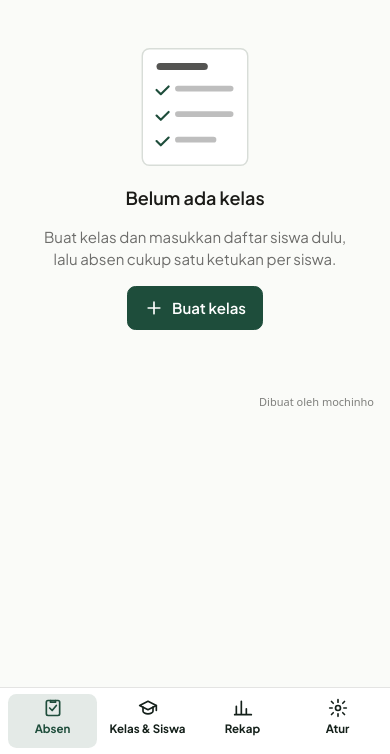
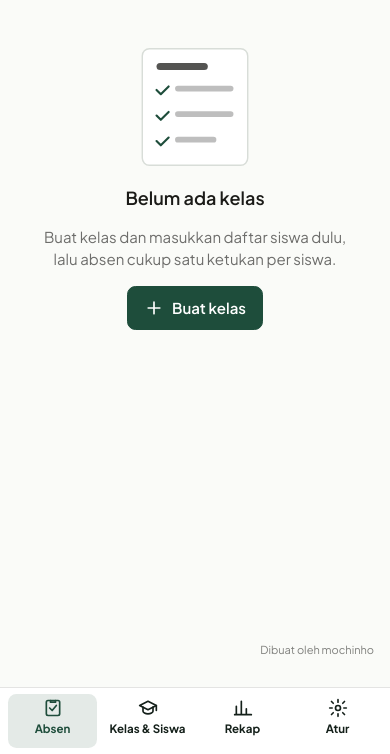
Before and after one commit to mochinho14/absensi-kelas-guru, a plain HTML site: page index.html in a window 390 px wide. Shown: the part 90-844 px from the top of the page. Drawn offline with Linux system fonts and the light colour scheme.

Commit message:
Footer turun ke bawah sejajar catatan sidebar, cache SW v2

```diff
--- a/index.html
+++ b/index.html
@@ -137,7 +137,7 @@
       </div>
     </section>
 
-    <p class="kredit" style="margin:24px 0 112px;padding:0;text-align:right;font:11px/1.5 system-ui,sans-serif;opacity:.55">Dibuat oleh mochinho</p>
+    <p class="kredit">Dibuat oleh mochinho</p>
   </main>
 </div>
 
--- a/style.css
+++ b/style.css
@@ -55,7 +55,8 @@ button, input, select, textarea { font: inherit; color: inherit; }
 .nav[aria-current="page"] { background: var(--utama-muda); color: var(--utama); }
 .rel-catatan { margin-top: auto; font-size: 12.5px; opacity: .75; padding: 0 6px; }
 
-.isi { padding: 28px clamp(16px, 3vw, 40px) 0; max-width: 1100px; width: 100%; min-width: 0; margin: 0 auto; }
+.isi { padding: 28px clamp(16px, 3vw, 40px) 0; max-width: 1100px; width: 100%; min-width: 0; margin: 0 auto; display: flex; flex-direction: column; min-height: 100vh; }
+.kredit { margin: auto 0 20px; padding-top: 24px; text-align: right; font-size: 11px; line-height: 1.5; opacity: .55; }
 .hal { animation: naik .35s ease both; }
 @keyframes naik { from { opacity: 0; transform: translateY(10px); } }
 .kepala { display: flex; justify-content: space-between; align-items: flex-end; gap: 12px; flex-wrap: wrap; margin-bottom: 18px; }
@@ -175,6 +176,7 @@ dialog[open] { animation: dlgMasuk .22s ease both; }
   .no { width: 20px; }
   .seg { gap: 3px; }
   .aksi-absen .btn { width: 100%; }
+  .kredit { margin-bottom: 96px; }
   .toast { bottom: calc(84px + env(safe-area-inset-bottom)); }
 }
 @media (max-width: 380px) { .seg button { width: 44px; } .nm small { display: none; } }
--- a/sw.js
+++ b/sw.js
@@ -1,6 +1,6 @@
 /* kredit-maliki: Template oleh Maliki Saputra (@malikisaputra) — https://malikisaputra.biz.id. Lisensi Nonkomersial Maliki Studio: wajib kredit, dilarang dijual (lihat LICENSE). */
 /* Service worker: simpan semua berkas agar aplikasi jalan tanpa internet. */
-var CACHE = 'absensi-kelas-guru-v1';
+var CACHE = 'absensi-kelas-guru-v2';
 var BERKAS = ['./', './index.html', './style.css', './app.js', './manifest.webmanifest', './ikon.svg', './tema.css', './tema.js', './img/papan.svg'];
 
 self.addEventListener('install', function (e) {
```
